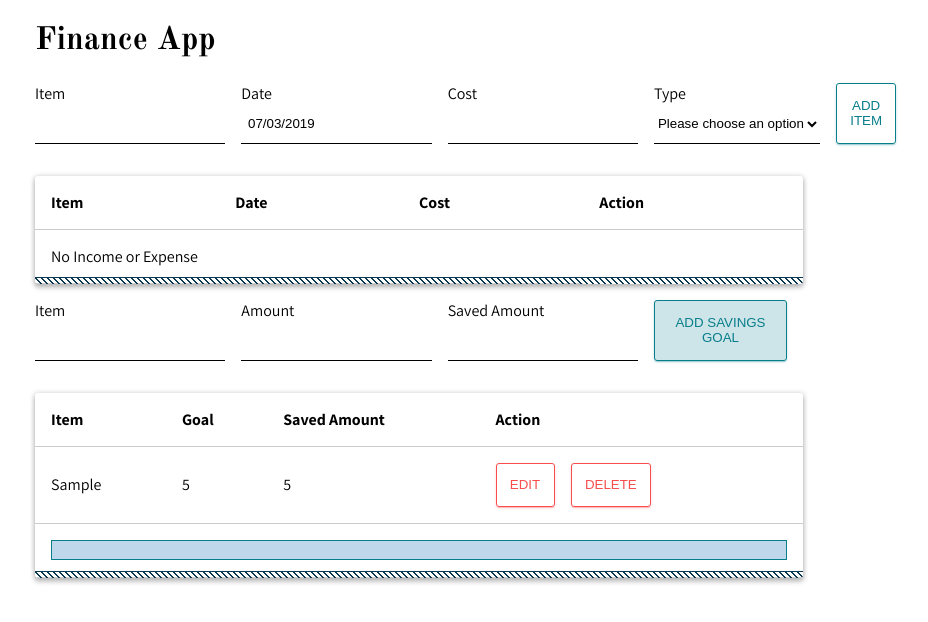
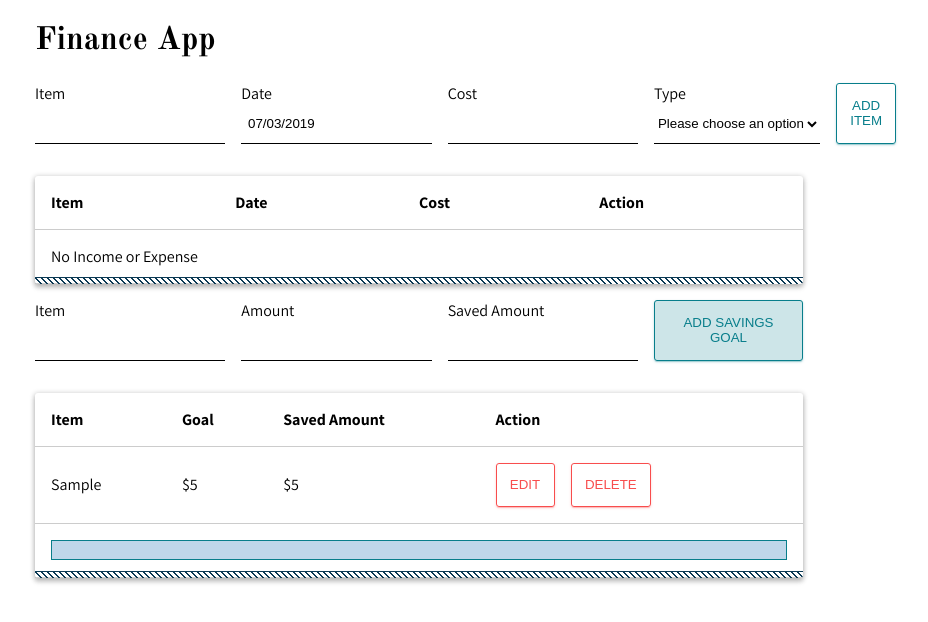
Before and after one commit to gward35/FinanceApp, a React (Create React App) app: page / in a window 1280 px wide. Both pictures are taken after typing "Sample", "5", "5" into the empty fields and a click on the button "ADD SAVINGS GOAL". Shown: the top 622 px of the page, without its empty margins (221-1149 px from the left). Built offline with nearby package versions, Linux system fonts and the light colour scheme.

Commit message:
update cost/number fields with parseFloat + localestring to add commas, update style of inputs

```diff
--- a/src/App.scss
+++ b/src/App.scss
@@ -179,6 +179,18 @@ button {
   display: flex;
   flex-direction: row;
   margin-bottom: 2em;
+  justify-content: space-between;
+
+  button {
+    margin-right: 0;
+  }
+}
+
+.add-savings,
+.edit-savings {
+  .input {
+    flex: 1 1 25%;
+  }
 }
 
 .income,
--- a/src/components/balance.js
+++ b/src/components/balance.js
@@ -9,10 +9,10 @@ const Balance = props => {
 
   return (
     <div className="totalsContainer">
-      <h2>Expenses:</h2>${props.getTotals('expense')}
-      <h2>Income:</h2>${props.getTotals('income')}
-      <h2>Savings:</h2>${props.getTotals('savings')}
-      <h2>Balance:</h2>${getBalance()}
+      <h2>Expenses:</h2>${parseFloat(props.getTotals('expense')).toLocaleString('en')}
+      <h2>Income:</h2>${parseFloat(props.getTotals('income')).toLocaleString('en')}
+      <h2>Savings:</h2>${parseFloat(props.getTotals('savings')).toLocaleString('en')}
+      <h2>Balance:</h2>${parseFloat(getBalance()).toLocaleString('en')}
     </div>
   )
 
--- a/src/components/ledger.js
+++ b/src/components/ledger.js
@@ -16,7 +16,7 @@ const Ledger = props => (
         <tr key={money.id}>
           <td><span className={money.type}>{money.type}</span>{money.item}</td>
           <td>{money.date.toLocaleString().split(",")[0]}</td>
-          <td>{money.cost}</td>
+          <td>${parseFloat(money.cost).toLocaleString('en')}</td>
           <td><button onClick={() => props.deleteItem(money.id)}>Delete</button></td>
         </tr>
       ))
--- a/src/components/savingsGoalList.js
+++ b/src/components/savingsGoalList.js
@@ -16,8 +16,8 @@ const SavingsGoalList = props => (
         <React.Fragment key={saving.id}>
         <tr>
           <td>{saving.item}</td>
-          <td>{saving.goal}</td>
-          <td>{saving.savedAmount}</td>
+          <td>${parseFloat(saving.goal).toLocaleString('en')}</td>
+          <td>${parseFloat(saving.savedAmount).toLocaleString('en')}</td>
           <td>
             <button onClick={() => props.editSavingsGoal(saving)}>Edit</button>
             <button onClick={() => props.deleteSavingsGoal(saving.id)}>Delete</button>
```
Also changed, not shown: src/App.js (line endings or trailing spaces).
